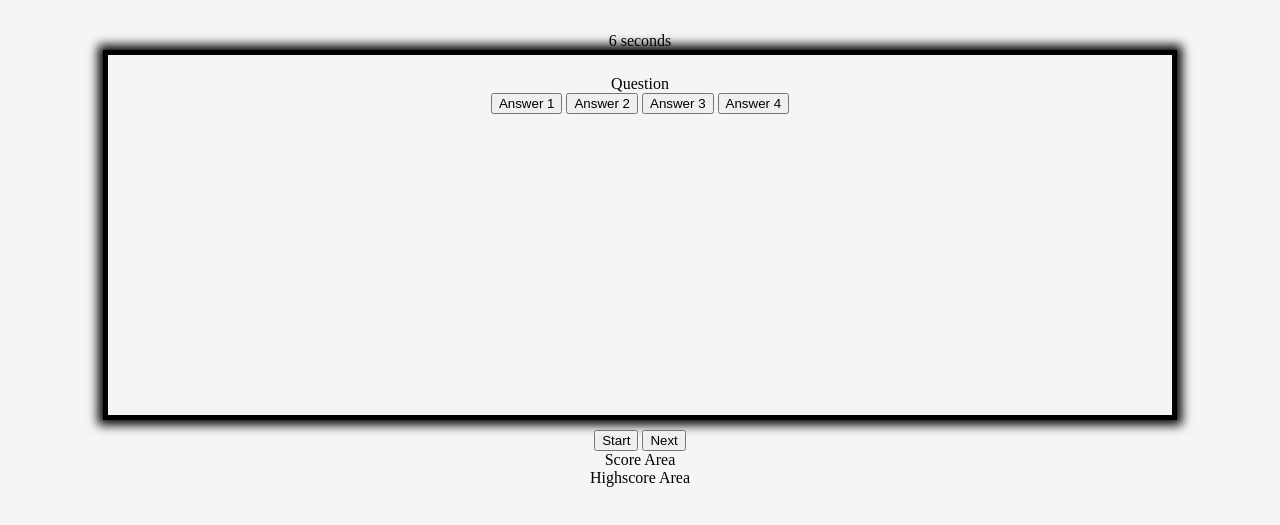
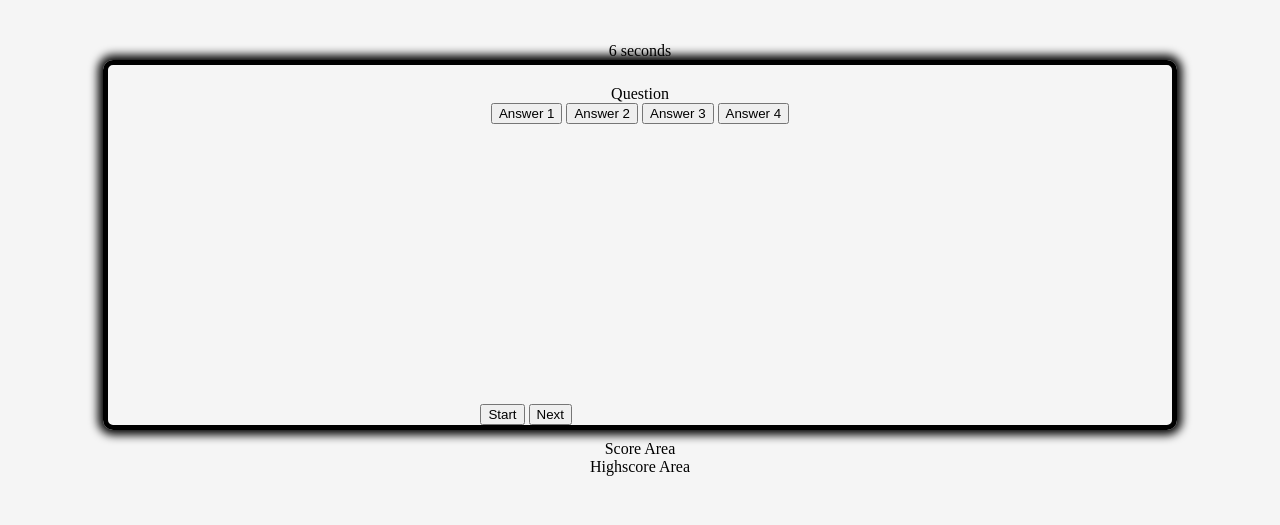
Before and after one commit to BrendanGCollins/Portfolio-Project-2---Javascript-Essentials, a plain HTML site: page index.html in a window 1280 px wide. Shown: the part 61-586 px from the top of the page. Drawn offline with Linux system fonts and the light colour scheme.

Commit message:
Add control area at bottom of game area

```diff
--- a/assets/css/style.css
+++ b/assets/css/style.css
@@ -21,6 +21,7 @@ body {
 }
 
 .game-area {
+    position: relative;
     border: 5px solid #000;
     padding: 20px;
     text-align: center;
@@ -28,5 +29,12 @@ body {
     width: 80%;
     margin-bottom: 10px;
     box-shadow: 0 0 10px 5px;
+    border-radius: 10px;
 
 }
+
+.controls-area {
+    position: absolute;
+    bottom: 0;
+    left: 35%;
+}
--- a/index.html
+++ b/index.html
@@ -9,7 +9,7 @@
     <link rel="preconnect" href="https://fonts.gstatic.com" crossorigin>
     <link href="https://fonts.googleapis.com/css2?family=Oswald:wght@200;300;400;500;600;700&display=swap" rel="stylesheet">
     <link rel="stylesheet" href="assets/css/style.css">
-    <title>Document</title>
+    <title>Coding Quiz</title>
 </head>
 <body>
     <h1 class="heading">Coding Quiz<i class="fas fa-code" style="color: #ff0000;"></i></h1>
@@ -22,11 +22,12 @@
             <button class="button">Answer 3</button>
             <button class="button">Answer 4</button>
         </div>
+        <div class="controls-area">
+            <button id="start-button">Start</button>
+            <button id="next-button">Next</button>
+        </div>
     </div>
-    <div class="controls-area">
-        <button id="start-button">Start</button>
-        <button id="next-button">Next</button>
-    </div>
+
     <div class="score-area">Score Area
     </div>
     <div class="highscore">Highscore Area
```
Also changed, not shown: assets/images/quiz.png (deleted).
